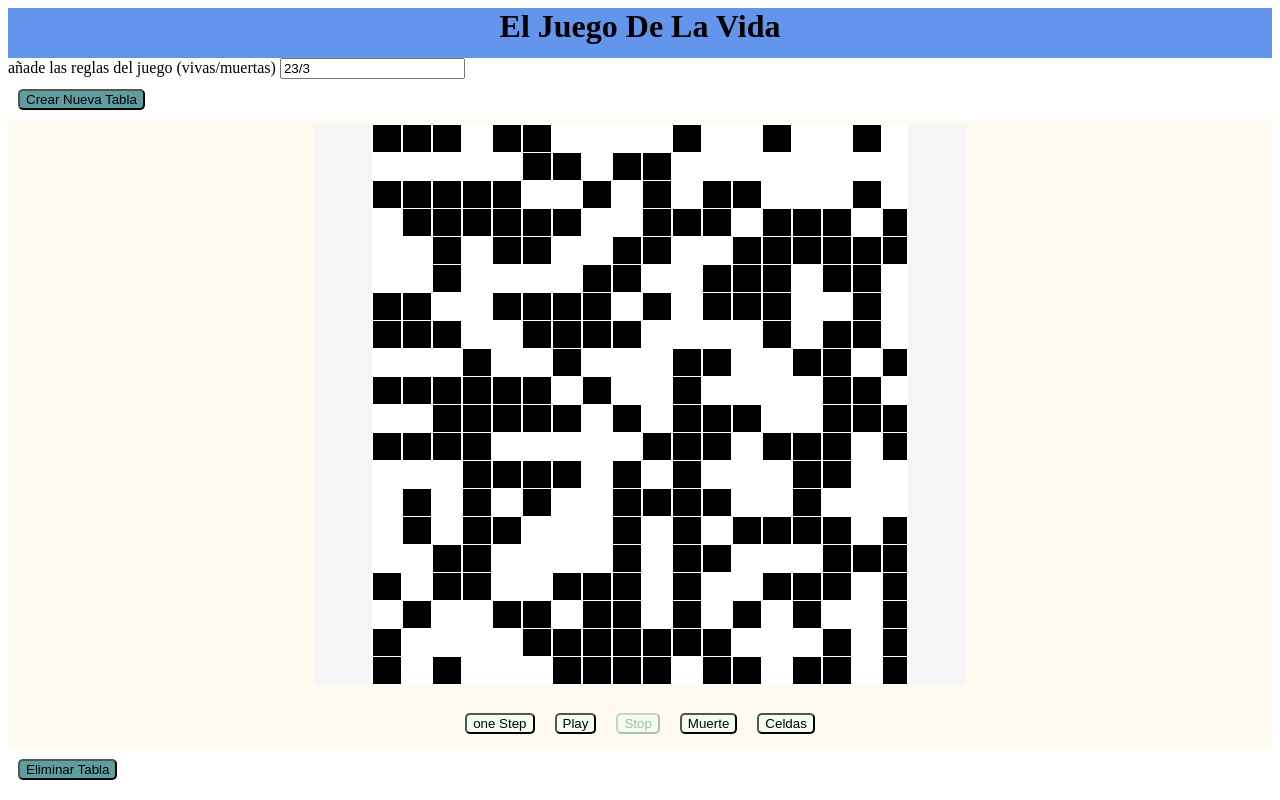
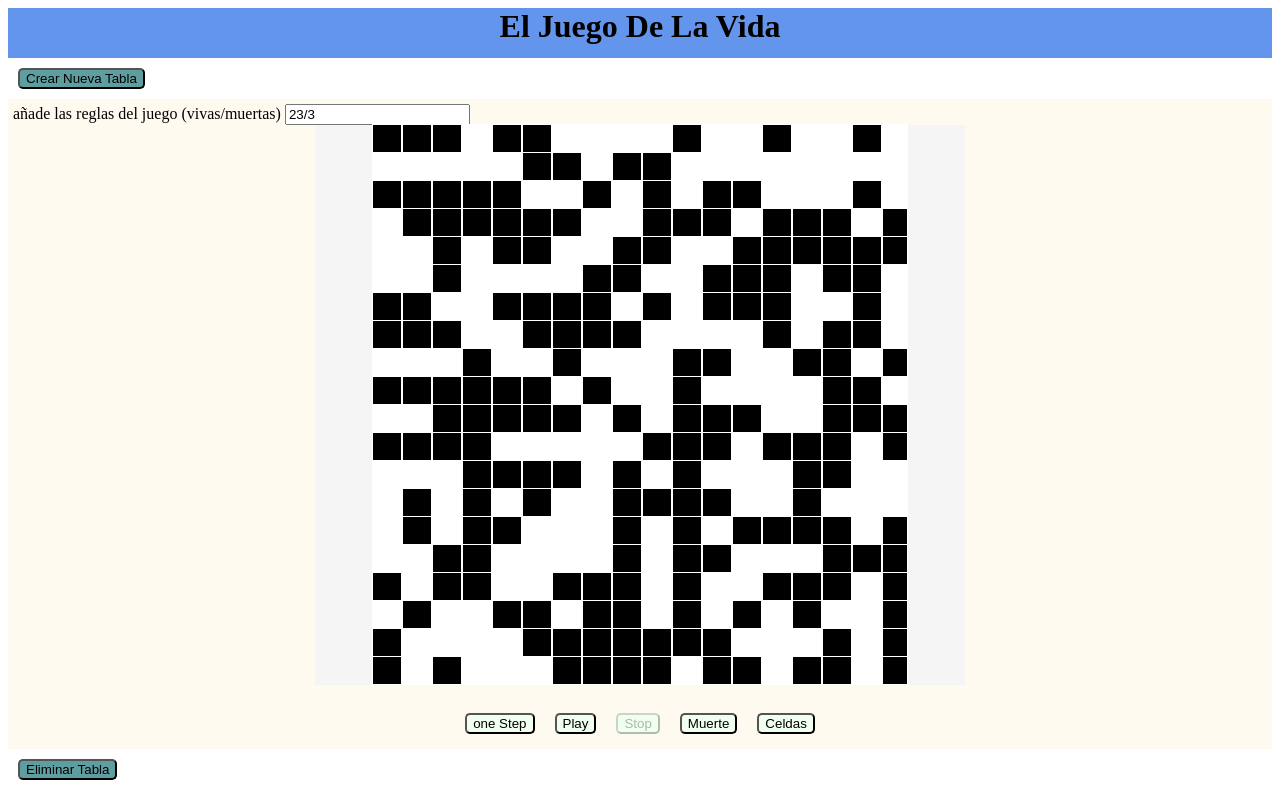
Before and after one commit to FernanGR/ElJuegoDeLaVida, an Angular app: page / in a window 1280 px wide. Built offline with nearby package versions, Linux system fonts and the light colour scheme.

Commit message:
cambios input condiciones

```diff
--- a/src/app/app.component.html
+++ b/src/app/app.component.html
@@ -1,16 +1,17 @@
 <h1>El Juego De La Vida</h1>
 
 
-<div>
+<!-- <div>
     <label for="">añade las reglas del juego (vivas/muertas) </label>
     <input type="text" [(ngModel)]="reglasJuego">
-</div>
+</div> -->
 <div id="buttons">
     <button type="button" (click)="newTable()">Crear Nueva Tabla</button>
 </div>
 
 <ng-container #tabla>
-    <app-tabla [reglas]="reglasJuego"></app-tabla>
+    <!-- <app-tabla [reglas]="reglasJuego"></app-tabla> -->
+    <app-tabla></app-tabla>
 
 </ng-container>
 
--- a/src/app/componentes/tabla/tabla.component.html
+++ b/src/app/componentes/tabla/tabla.component.html
@@ -1,7 +1,10 @@
 
 <div id="container">
 
-
+    <div>
+        <label for="">añade las reglas del juego (vivas/muertas) </label>
+        <input type="text" [(ngModel)]="reglas">
+    </div>
     <div id="table" *ngFor="let f of tabla; let i = index">
         <app-celda class="cell" *ngFor="let c of f; let j = index" (click)="modificarEstado(i, j)" [datos]="c" [ngClass]="{'bordes': borde}">
 
--- a/src/app/componentes/tabla/tabla.component.ts
+++ b/src/app/componentes/tabla/tabla.component.ts
@@ -10,8 +10,8 @@ import { TableService } from '../../services/table.service';
 })
 export class TablaComponent implements OnInit {
 
-  @Input() reglas:string;
-
+  // @Input() reglas:string;
+  reglas: string = "23/3";
   tabla:Array<Array<any>>;
   interval:any;
   borde:boolean = true;
--- a/src/app/models/table.ts
+++ b/src/app/models/table.ts
@@ -47,6 +47,7 @@ export class Table {
     }
 
     oneStepServ(condicion:string): Array<Array<number>>{
+      if(condicion ===""){condicion="23/3"}
       this.auxTab = this.clonarMatriz(this.tab);
       let contV = 0;
       let condiciones = condicion.split('/');
```
